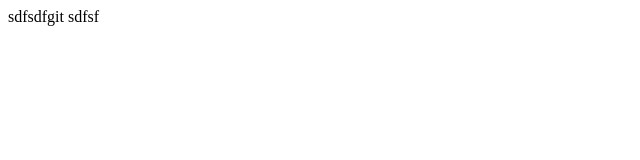
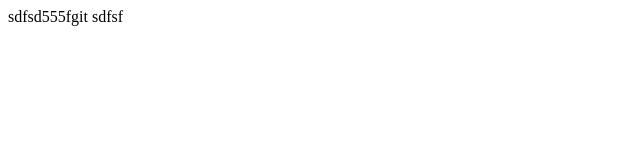
Before and after one commit to N1khto/myprod1, a plain HTML site: page index.html in a window 1280 px wide. Shown: the full height of the page, 0-640 px from the left. Drawn offline with Linux system fonts and the light colour scheme.

Commit message:
Update index.html

```diff
--- a/index.html
+++ b/index.html
@@ -7,7 +7,7 @@
   <title>Document!</title>
 </head>
 <body>
-  sdfsdfgit
+  sdfsd555fgit
   sdfsf
 </body>
 </html>
```
